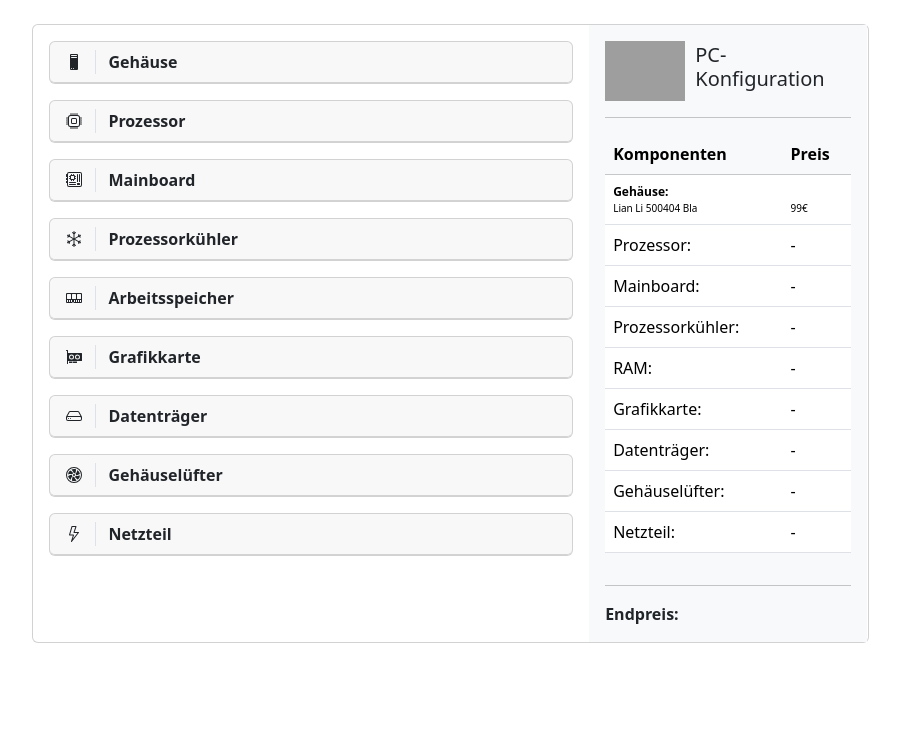
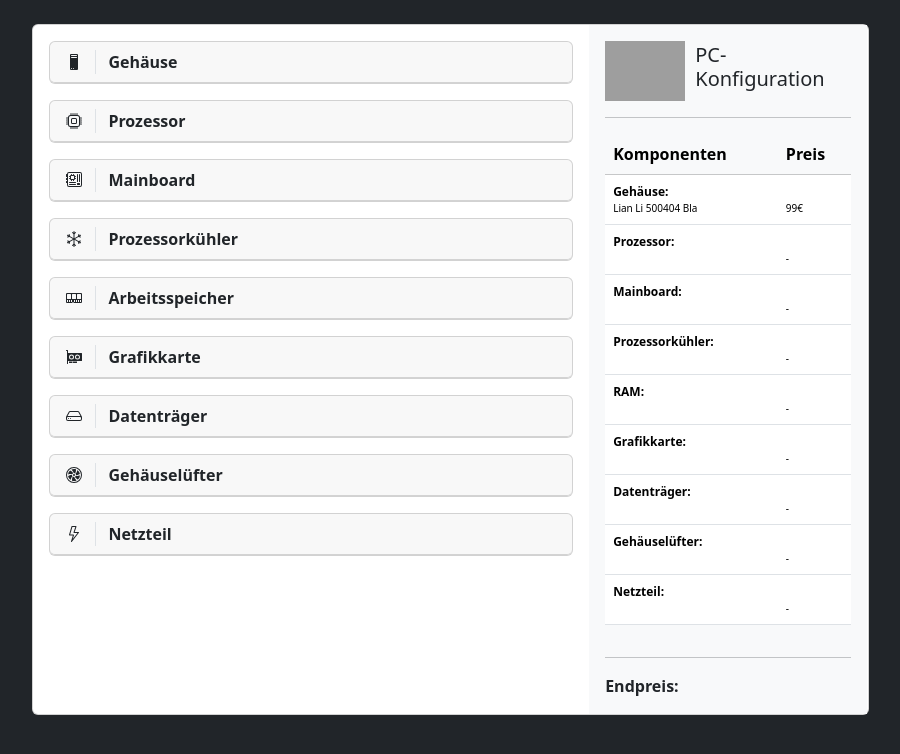
Before and after one commit to FourByteAGS/PC-Konfigurator_Frontend, a Next.js app: page / in a window 1280 px wide. Shown: the top 754 px of the page, without its empty margins (190-1090 px from the left). Built offline with nearby package versions, Linux system fonts and the light colour scheme; grey boxes are pictures that could not be loaded.

Commit message:
BG -> dark; rechte Tabelle angepasst

```diff
--- a/src/app/page.js
+++ b/src/app/page.js
@@ -10,6 +10,7 @@ export default function Home() {
     }, []);
 
     return (
+        <body className="bg-dark">
             <div className="container mt-4">
                 <div className="d-flex justify-content-center">
                     {/* Hauptkarte */}
@@ -329,43 +330,89 @@ export default function Home() {
                                                             <div className="desc-text">Lian Li 500404 Bla</div>
                                                         </td>
                                                         <td className=" komp-text">
-                                                        <div><br /></div>
-                                                        <div className="desc-text">
-                                                            99€
-                                                        </div>
+                                                            <div>&nbsp;</div>
+                                                            <div className="desc-text">99€</div>
                                                         </td>
                                                     </tr>
                                                     <tr>
-                                                    <td className="small-text">Prozessor:</td>
-                                                    <td className="small-text">-</td>
+                                                        <td>
+                                                            <div className="komp-text"><strong>Prozessor: </strong></div>
+                                                            <div className="desc-text">&nbsp;</div>
+                                                        </td>
+                                                        <td className=" komp-text">
+                                                            <div>&nbsp;</div>
+                                                            <div className="desc-text">-</div>
+                                                        </td>
                                                     </tr>
                                                     <tr>
-                                                    <td className="small-text">Mainboard:</td>
-                                                    <td className="small-text">-</td>
+                                                        <td>
+                                                            <div className="komp-text"><strong>Mainboard: </strong></div>
+                                                            <div className="desc-text">&nbsp;</div>
+                                                        </td>
+                                                        <td className=" komp-text">
+                                                            <div>&nbsp;</div>
+                                                            <div className="desc-text">-</div>
+                                                        </td>
                                                     </tr>
                                                     <tr>
-                                                    <td className="small-text">Prozessorkühler:</td>
-                                                    <td className="small-text">-</td>
+                                                        <td>
+                                                            <div className="komp-text"><strong>Prozessorkühler: </strong></div>
+                                                            <div className="desc-text">&nbsp;</div>
+                                                        </td>
+                                                        <td className=" komp-text">
+                                                            <div>&nbsp;</div>
+                                                            <div className="desc-text">-</div>
+                                                        </td>
                                                     </tr>
                                                     <tr>
-                                                    <td className="small-text">RAM:</td>
-                                                    <td className="small-text">-</td>
+                                                        <td>
+                                                            <div className="komp-text"><strong>RAM: </strong></div>
+                                                            <div className="desc-text">&nbsp;</div>
+                                                        </td>
+                                                        <td className=" komp-text">
+                                                            <div>&nbsp;</div>
+                                                            <div className="desc-text">-</div>
+                                                        </td>
                                                     </tr>
                                                     <tr>
-                                                    <td className="small-text">Grafikkarte:</td>
-                                                    <td className="small-text">-</td>
+                                                        <td>
+                                                            <div className="komp-text"><strong>Grafikkarte: </strong></div>
+                                                            <div className="desc-text">&nbsp;</div>
+                                                        </td>
+                                                        <td className=" komp-text">
+                                                            <div>&nbsp;</div>
+                                                            <div className="desc-text">-</div>
+                                                        </td>
                                                     </tr>
                                                     <tr>
-                                                    <td className="small-text">Datenträger:</td>
-                                                    <td className="small-text">-</td>
+                                                        <td>
+                                                            <div className="komp-text"><strong>Datenträger: </strong></div>
+                                                            <div className="desc-text">&nbsp;</div>
+                                                        </td>
+                                                        <td className=" komp-text">
+                                                            <div>&nbsp;</div>
+                                                            <div className="desc-text">-</div>
+                                                        </td>
                                                     </tr>
                                                     <tr>
-                                                    <td className="small-text">Gehäuselüfter:</td>
-                                                    <td className="small-text">-</td>
+                                                        <td>
+                                                            <div className="komp-text"><strong>Gehäuselüfter: </strong></div>
+                                                            <div className="desc-text">&nbsp;</div>
+                                                        </td>
+                                                        <td className=" komp-text">
+                                                            <div>&nbsp;</div>
+                                                            <div className="desc-text">-</div>
+                                                        </td>
                                                     </tr>
                                                     <tr>
-                                                    <td className="small-text">Netzteil:</td>
-                                                    <td className="small-text">-</td>
+                                                        <td>
+                                                            <div className="komp-text"><strong>Netzteil: </strong></div>
+                                                            <div className="desc-text">&nbsp;</div>
+                                                        </td>
+                                                        <td className=" komp-text">
+                                                            <div>&nbsp;</div>
+                                                            <div className="desc-text">-</div>
+                                                        </td>
                                                     </tr>
                                                 </tbody>
                                             </table>
@@ -381,5 +428,6 @@ export default function Home() {
                     </div>
                 </div>
             </div >
+        </body>
     );
 }
```
Lines whose indentation alone changed are shown as unchanged.
